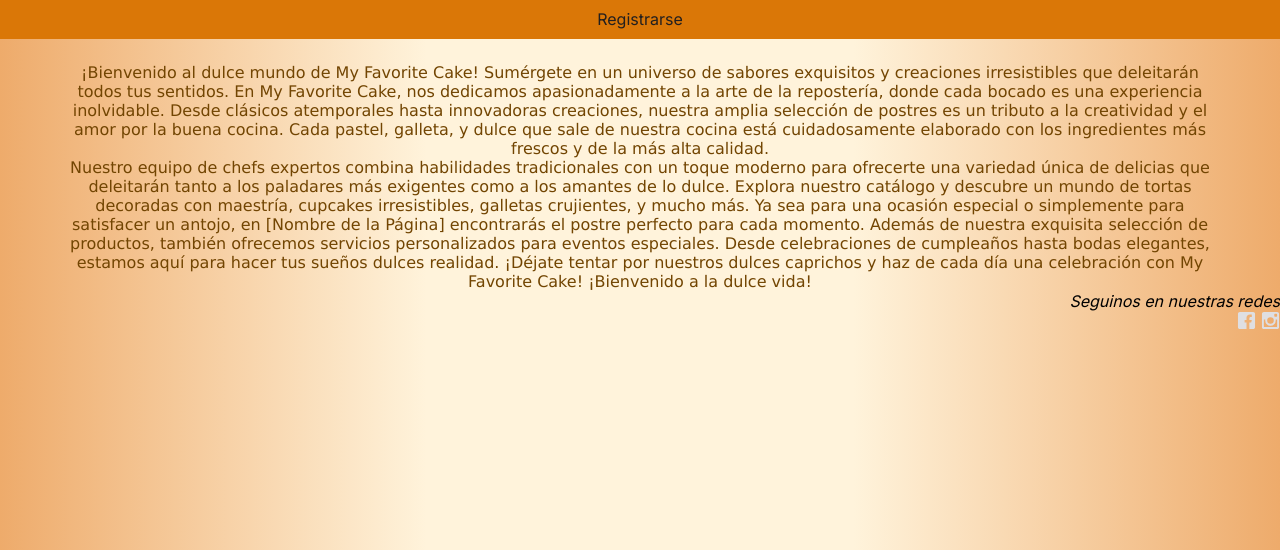
After one commit to alipais/grupo10_despliegue, a Flask app: page / in a window 1280 px wide. The commit adds this page. Shown: the part 250-800 px from the top of the page. Run offline with Flask 3, Linux system fonts and the light colour scheme.

```diff
--- a/app.py
+++ b/app.py
@@ -2,7 +2,7 @@
 from flask_cors import CORS
 import mysql.connector
 from mysql.connector import errorcode
-from componentes.validador import validar_contraseña, validar_nombre
+from componentes.validador import validar_contraseña, validar_nombre, validar_apellido
 import bcrypt
 
 app = Flask(__name__)
@@ -11,11 +11,15 @@
 
 # Configuración de la base de datos
 db_config = {
-    'user': 'root',
-    'password': '',
-    'host': '127.0.0.1',
-    'database': 'favoritecake_db'
+    "user": 'LinkMDQ',
+    'password': '155722Asd!',
+    'host': 'LinkMDQ.mysql.pythonanywhere-services.com',
+    'database': 'LinkMDQ$favoritecake_db'
 }
+
+@app.route('/')
+def index():
+    return render_template('index.html')
 
 @app.route('/registro')
 def registro():
@@ -34,16 +38,21 @@
     if not valid:
         flash(message)
         return redirect('/registro')
-    #validar nombre
-    valid, messege = validar_nombre(nombre)
+
+    # Validar el nombre
+    valid, message = validar_nombre(nombre)
     if not valid:
-        flash(messege)
+        flash(message)
+        return redirect('/registro')
+    valid, message = validar_apellido(apellido)
+    if not valid:
+        flash(message)
         return redirect('/registro')
 
     # Encriptar la contraseña
     hashed_password = bcrypt.hashpw(password.encode('utf-8'), bcrypt.gensalt())
 
-# Guardar el usuario en la base de datos
+    # Guardar el usuario en la base de datos
     conn = None
     try:
         conn = mysql.connector.connect(**db_config)
@@ -66,6 +75,34 @@
 
     return redirect('/registro')
 
+
+@app.route('/edit_user/<int:user_id>', methods=['GET', 'POST'])
+def edit_user(user_id):
+    conn = mysql.connector.connect(**db_config)
+    cursor = conn.cursor()
+    if request.method == 'POST':
+        nombre = request.form['nombre']
+        apellido = request.form['apellido']
+        email = request.form['email']
+        # Actualizar el usuario en la base de datos
+        cursor.execute("""
+            UPDATE usuarios SET nombre = %s, apellido = %s, email = %s
+            WHERE id_usuario = %s
+        """, (nombre, apellido, email, user_id))
+        conn.commit()
+        cursor.close()
+        conn.close()
+        flash("Usuario actualizado exitosamente!")
+        return redirect('/usuarios')
+    else:
+        # Obtener los datos del usuario para mostrarlos en el formulario de edición
+        cursor.execute("SELECT nombre, apellido, email FROM usuarios WHERE id_usuario = %s", (user_id,))
+        usuario = cursor.fetchone()
+        cursor.close()
+        conn.close()
+        return render_template('edit_user.html', usuario=usuario, user_id=user_id)
+
+
 @app.route('/usuarios')
 def usuarios():
     conn = mysql.connector.connect(**db_config)
@@ -75,6 +112,7 @@
     cursor.close()
     conn.close()
     return render_template('usuarios.html', usuarios=usuarios)
+
 
 @app.route('/delete_user/<int:user_id>', methods=['POST'])
 def delete_user(user_id):
@@ -95,4 +133,4 @@
     return redirect('/usuarios')
 
 if __name__ == '__main__':
-    app.run(debug=True)
+    app.run(debug=True, port=5050)
--- a/componentes/config_db.py
+++ b/componentes/config_db.py
@@ -5,7 +5,7 @@
     "user": 'root',
     'password': '',
     'host': '127.0.0.1',
-    'database': 'favorite_cake'
+    'database': 'favoritecake_db'
 }
 
 config_prod = {
--- /dev/null
+++ b/templates/index.html
@@ -0,0 +1,95 @@
+<!DOCTYPE html>
+<html lang="es">
+    <head>
+        <meta charset="UTF-8">
+        <meta name="viewport" content="width=device-width, initial-scale=1.0">
+        <title>My Favourite Cake</title>
+        <link rel="stylesheet" href="{{ url_for('static', filename='./styles.css')}}">
+        <link rel="preconnect" href="https://fonts.googleapis.com">
+        <link rel="preconnect" href="https://fonts.gstatic.com" crossorigin>
+        <link
+          href="https://fonts.googleapis.com/css2?family=Inter:wght@100..900&display=swap"
+          rel="stylesheet">
+    <script src="./scripts.js"></script>
+  </head>
+
+  <body>
+    <header class="headerHam">
+      <a href="https://alumnomdq.github.io/CAC-Grupo10/index.html">
+        <img id="logo"
+          src="https://raw.githubusercontent.com/AlumnoMDQ/CAC-Grupo10/main/imgs/myfavlogo.png"
+          alt="Logo del emprendimiento"></a>
+
+      <button class="menuHam" aria-label="Toggle menu">&#9776;</button>
+
+      <nav>
+        <ul>
+          <li><a href="https://alumnomdq.github.io/CAC-Grupo10/site/nosotros.html">Nosotros</a></li>
+          <li class="dropdown">
+            <a href="https://alumnomdq.github.io/CAC-Grupo10/site/catalogo.html">Nuestros Trabajos</a>
+          </li>
+          <li class="dropdown">
+            <a href="#">Promociones</a>
+            <ul class="dropdown-content">
+              <li><a href="https://alumnomdq.github.io/CAC-Grupo10/site/promociones.html">Cumpleaños</a></li>
+              <li>
+                <a href="https://alumnomdq.github.io/CAC-Grupo10/site/promociones.html#Casamientos">Casamientos</a>
+              </li>
+              <li><a href="https://alumnomdq.github.io/CAC-Grupo10/site/promociones.html#Reuniones">Reuniones</a></li>
+            </ul>
+          </li>
+          <li><a accesskey="c" href="https://alumnomdq.github.io/CAC-Grupo10/site/contacto.html">Contacto</a></li>
+          <li><a href="./registro">Registrarse</a></li>
+        </ul>
+      </nav>
+    </header>
+    <script>
+        document.querySelector(".menuHam").addEventListener("click", function () {
+          this.classList.toggle("active");
+          document.querySelector("nav").classList.toggle("active");
+        });
+      </script>
+
+
+    <div class="parrafo">
+      <p>
+        ¡Bienvenido al dulce mundo de My Favorite Cake! Sumérgete en un universo
+        de sabores exquisitos y creaciones irresistibles que deleitarán todos
+        tus sentidos. En My Favorite Cake, nos dedicamos apasionadamente a la
+        arte de la repostería, donde cada bocado es una experiencia inolvidable.
+        Desde clásicos atemporales hasta innovadoras creaciones, nuestra amplia
+        selección de postres es un tributo a la creatividad y el amor por la
+        buena cocina. Cada pastel, galleta, y dulce que sale de nuestra cocina
+        está cuidadosamente elaborado con los ingredientes más frescos y de la
+        más alta calidad.
+      </p>
+
+      <p>
+        Nuestro equipo de chefs expertos combina habilidades tradicionales con
+        un toque moderno para ofrecerte una variedad única de delicias que
+        deleitarán tanto a los paladares más exigentes como a los amantes de lo
+        dulce. Explora nuestro catálogo y descubre un mundo de tortas decoradas
+        con maestría, cupcakes irresistibles, galletas crujientes, y mucho más.
+        Ya sea para una ocasión especial o simplemente para satisfacer un
+        antojo, en [Nombre de la Página] encontrarás el postre perfecto para
+        cada momento. Además de nuestra exquisita selección de productos,
+        también ofrecemos servicios personalizados para eventos especiales.
+        Desde celebraciones de cumpleaños hasta bodas elegantes, estamos aquí
+        para hacer tus sueños dulces realidad. ¡Déjate tentar por nuestros
+        dulces caprichos y haz de cada día una celebración con My Favorite Cake!
+        ¡Bienvenido a la dulce vida!
+      </p>
+    </div>
+    <footer class="socialico">
+      <em>Seguinos en nuestras redes</em>
+      <div>
+        <a href="https://facebook.com" target="_blank" rel="noopener noreferrer"
+          ><span class="social--face"></span
+        ></a>
+        <a href="https://instagram.com" target="_blank" rel="noopener noreferrer"
+          ><span class="social--insta"></span
+        ></a>
+      </div>
+    </footer>
+  </body>
+</html>
--- a/templates/usuarios.html
+++ b/templates/usuarios.html
@@ -4,7 +4,7 @@
 <head>
     <meta charset="UTF-8">
     <meta name="viewport" content="width=device-width, initial-scale=1.0">
-    <title>Registro usuario</title>
+    <title>Usuarios Registrados</title>
     <link rel="stylesheet" href="../styles.css">
     <link rel="preconnect" href="https://fonts.googleapis.com">
     <link rel="preconnect" href="https://fonts.gstatic.com" crossorigin>
@@ -21,6 +21,7 @@
                 <th>Apellido</th>
                 <th>Edad</th>
                 <th>Email</th>
+                <th>Contraseña</th>
                 <th>Acciones</th>
             </tr>
         </thead>
@@ -32,7 +33,10 @@
                 <td>{{ usuario[2] }}</td>
                 <td>{{ usuario[3] }}</td>
                 <td>{{ usuario[4] }}</td>
+                <td>{{ usuario[5] }}</td>
                 <td>
+
+                    <a href="{{ url_for('edit_user', user_id=usuario[0]) }}">Editar</a>
                     <form action="{{ url_for('delete_user', user_id=usuario[0]) }}" method="POST" style="display:inline;">
                         <button type="submit">Eliminar</button>
                     </form>
```
Also changed, not shown: componentes/validador.py (+6 -1 lines), templates/edit_user.html (added, +24 -0 lines), templates/registro.html (+65 -19 lines), static/styles.css (renamed from templates/styles.css), 1 other file.
